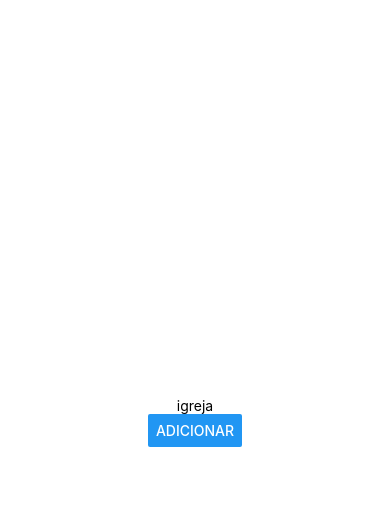
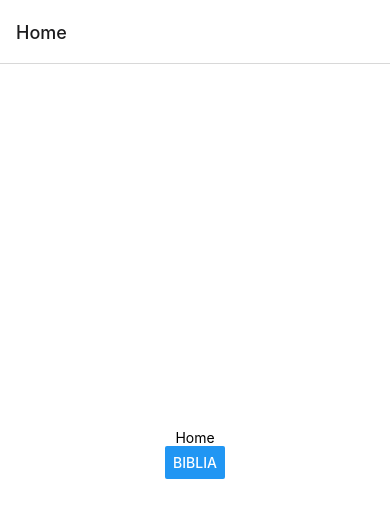
Before and after one commit to luczsz/juvChurch, a React Native app: screen / in a window 390 px wide. Shown: the top 518 px of the page. Built offline with nearby package versions, Linux system fonts and the light colour scheme.

Commit message:
Navegação, Reposta da api livros

```diff
--- a/App.js
+++ b/App.js
@@ -3,6 +3,9 @@ import { StatusBar } from 'expo-status-bar';
 import { StyleSheet, Text, View, Button } from 'react-native';
 
 import api from './src/services/api';
+import { NavigationContainer } from '@react-navigation/native';
+
+import Routes from './src/routes';
 
 export default function App() {
 
@@ -16,22 +19,10 @@ export default function App() {
 
 
   return (
-    <View style={styles.container}>
-      <Text>igreja</Text>
-
-      <Button
-        title='Adicionar'
-        onPress={ () => loadDados()}
-      />
-
-
-      {dados.map( (item) => (
-        <Text key={item.number} > {item.text} </Text>
-      ))}
-
-
-      <StatusBar style="auto" />
-    </View>
+    <NavigationContainer>
+        <StatusBar translucent />
+        <Routes/>
+    </NavigationContainer>
   );
 }
 
--- a/package.json
+++ b/package.json
@@ -9,11 +9,15 @@
     "web": "expo start --web"
   },
   "dependencies": {
+    "@react-navigation/native": "^6.1.6",
+    "@react-navigation/native-stack": "^6.9.12",
     "axios": "^1.4.0",
     "expo": "~48.0.15",
     "expo-status-bar": "~1.4.4",
     "react": "18.2.0",
-    "react-native": "0.71.7"
+    "react-native": "0.71.7",
+    "react-native-safe-area-context": "4.5.0",
+    "react-native-screens": "~3.20.0"
   },
   "devDependencies": {
     "@babel/core": "^7.20.0"
--- /dev/null
+++ b/src/components/BooksList/index.js
@@ -0,0 +1,39 @@
+import React, {useState} from 'react';
+import { View, Text, TouchableOpacity } from 'react-native';
+
+import api from '../../services/api';
+
+import { styles } from './style';
+
+
+export default function BooksList({data}) {
+
+    const [dados, setDados] = useState([]);
+
+
+    async function capt(data){
+        const response = await api.get(`verses/nvi/${data.abbrev.pt}/1`);
+        setDados(response.data)
+        if(response.status == 200){
+            //alert('deu');
+            console.log(response.data.chapter);
+
+            return;
+        } else{
+            alert('Não deu ' + response.status);
+            return;
+        }
+    }
+
+
+ return (
+   <TouchableOpacity
+        style={styles.container}
+        onPress={ () => capt(data)}
+   >
+        <Text style={styles.title} > {data.name} </Text>
+
+
+   </TouchableOpacity>
+  );
+}
--- /dev/null
+++ b/src/components/BooksList/style.js
@@ -0,0 +1,24 @@
+import { StyleSheet } from 'react-native';
+
+export const styles = StyleSheet.create({
+    container:{
+        height: 60,
+        width: '100%',
+        backgroundColor: '#f5f5f5',
+
+        marginBottom: 3,
+
+        borderBottomWidth: 1,
+        borderBottomColor: 'blue',
+
+        justifyContent: 'center',
+
+        paddingLeft: 14,
+        paddingRight: 14,
+    },
+    title:{
+        fontSize: 18,
+        fontWeight: 'bold',
+        textTransform: 'uppercase'
+    }
+});
--- /dev/null
+++ b/src/pages/Bible/index.js
@@ -0,0 +1,57 @@
+import React, {useEffect, useState} from 'react';
+import { View, Text, StyleSheet, FlatList, ScrollView } from 'react-native';
+
+import api from '../../services/api';
+
+import BooksList from '../../components/BooksList';
+
+export default function Bible() {
+
+    const [dados, setDados] = useState([]);
+    const [ids, setIds] = useState(0);
+
+    useEffect( () => {
+       async function loadDados(){
+            const response = await api.get('/books');
+            setDados(response.data);
+            console.log(response.status);
+       }
+       loadDados();
+    },[]);
+
+
+    return (
+        <View style={styles.container} >
+            <ScrollView
+                style={styles.listView}
+                showsVerticalScrollIndicator={false}
+            >
+                {dados.map( (item) => (
+                    <BooksList data={item} />
+            ))}
+
+            </ScrollView>
+
+   </View>
+  );
+}
+
+const styles = StyleSheet.create({
+    container: {
+      flex: 1,
+      backgroundColor: '#fff',
+      alignItems: 'center',
+      justifyContent: 'center',
+    },
+    listView:{
+        backgroundColor: '#DDD',
+        height: '100%',
+        width: '100%',
+
+        marginTop: 10,
+        marginBottom: 10,
+
+        paddingLeft: 10,
+        paddingRight: 10,
+    }
+  });
--- /dev/null
+++ b/src/pages/Home/index.js
@@ -0,0 +1,25 @@
+import React from 'react';
+import { View, Text, StyleSheet, Button } from 'react-native';
+
+import { useNavigation } from '@react-navigation/native';
+
+export default function Home() {
+
+    const navigation = useNavigation();
+
+    return (
+   <View style={styles.container} >
+        <Text>Home</Text>
+        <Button title='biblia' onPress={ () => navigation.navigate('Bible')} />
+   </View>
+  );
+}
+
+const styles = StyleSheet.create({
+    container: {
+      flex: 1,
+      backgroundColor: '#fff',
+      alignItems: 'center',
+      justifyContent: 'center',
+    },
+  });
--- /dev/null
+++ b/src/routes/index.js
@@ -0,0 +1,20 @@
+import React from 'react';
+import { createNativeStackNavigator } from '@react-navigation/native-stack';
+
+//pages centrais
+import Home from '../pages/Home';
+
+//pages gerais
+import Bible from '../pages/Bible';
+
+export default function Routes() {
+
+    const AppStack = createNativeStackNavigator();
+
+    return (
+        <AppStack.Navigator>
+            <AppStack.Screen name='Home' component={Home} />
+            <AppStack.Screen name='Bible' component={Bible} />
+        </AppStack.Navigator>
+  );
+}
```
Also changed, not shown: 1 other file (tests, documents, lock files or other folders).
